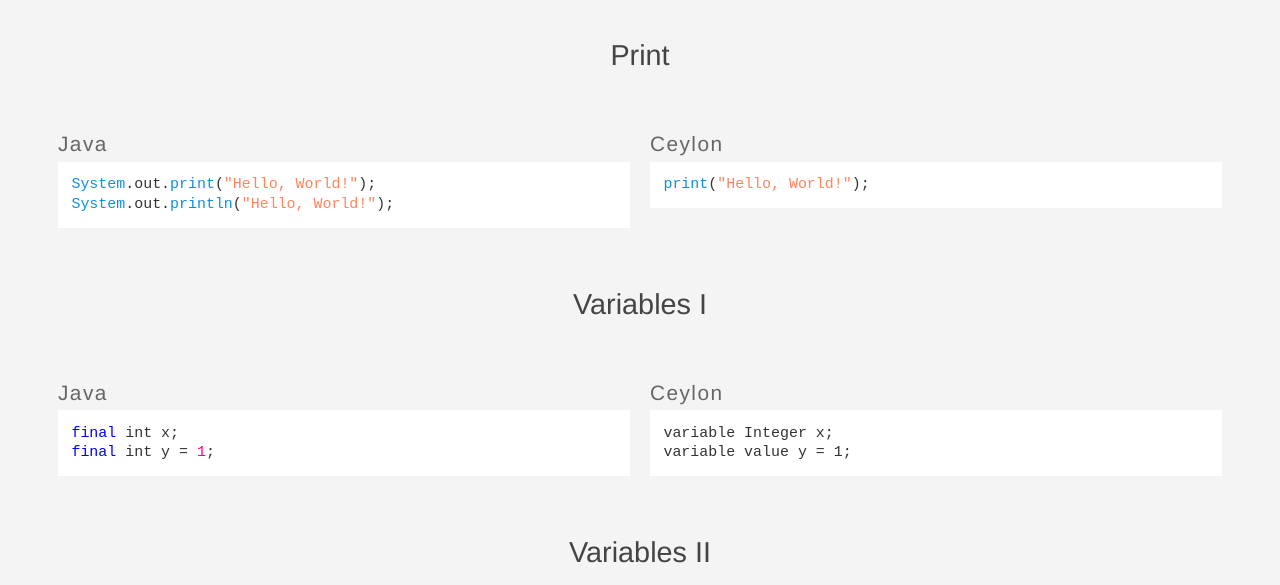
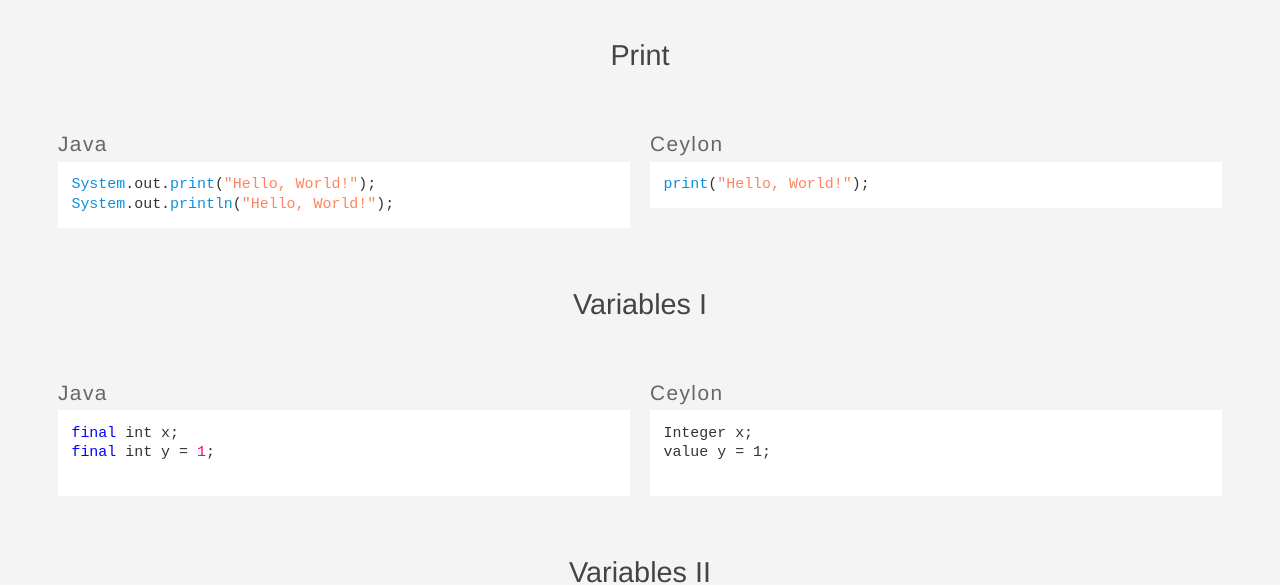
Before and after one commit to leomindez/From-Java-To-Ceylon, a website: page index.html in a window 1280 px wide. Shown: the part 237-822 px from the top of the page. Drawn offline with Linux system fonts and the light colour scheme.

Commit message:
FIX: Fixed variable example

```diff
--- a/index.html
+++ b/index.html
@@ -2,8 +2,10 @@
 System.out.println("Hello, World!");
 </code></pre></div><div class="card"><div class="lang">Ceylon</div><pre class="code"><code>print("Hello, World!");</code></pre></div></div></div><div class="case"><div class="name">Variables I</div><div class="pair"><div class="card"><div class="lang">Java</div><pre class="code"><code>final int x;
 final int y = 1;
-</code></pre></div><div class="card"><div class="lang">Ceylon</div><pre class="code"><code>variable Integer x;
-variable value y = 1;
+
+</code></pre></div><div class="card"><div class="lang">Ceylon</div><pre class="code"><code>Integer x;
+value y = 1;
+
 </code></pre></div></div></div><div class="case"><div class="name">Variables II</div><div class="pair"><div class="card"><div class="lang">Java</div><pre class="code"><code>int w;
 int z = 2;
 z = 3;
```
Also changed, not shown: 2 other files.
